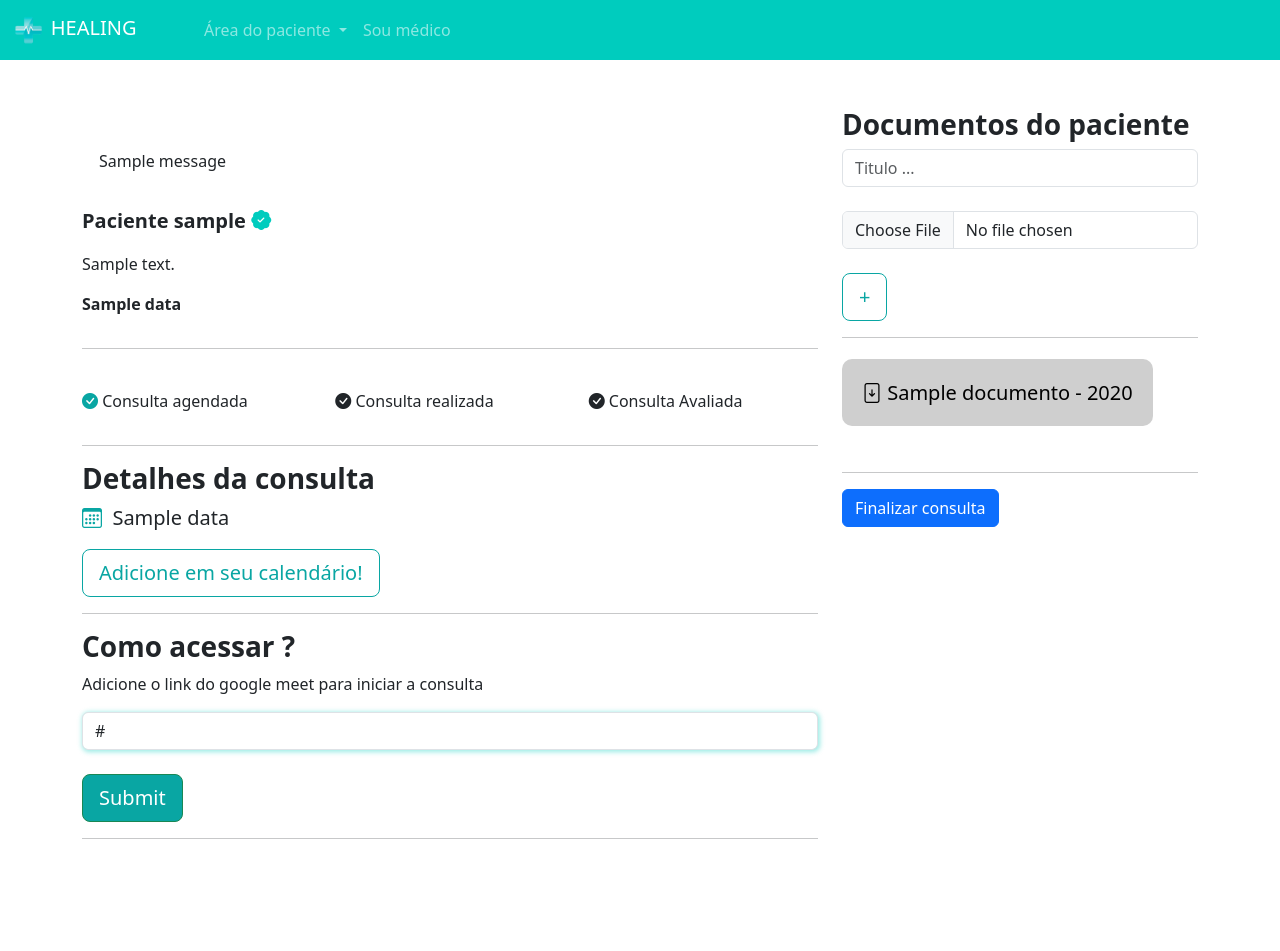
After one commit to CarlosMensales/PSW-10.0, a Django app: template medico/templates/consulta_area_medico.html in a window 1280 px wide. The commit adds this page. Run offline with Django 5.2, Linux system fonts and the light colour scheme; the template is opened without the code that fills it: most values are stand-ins (such as "Sample title", 1, 10 or a date in 2020); one stand-in notice (Sample message) is shown.

Commit message:
Fim da aula 3

```diff
--- a/medico/templates/abrir_horario.html
+++ b/medico/templates/abrir_horario.html
@@ -9,6 +9,7 @@
 
 
 {% block 'body' %}
+{% include 'partials/navbar.html'%}
 
 
     <div class="container">
--- a/medico/templates/cadastro_medico.html
+++ b/medico/templates/cadastro_medico.html
@@ -8,6 +8,8 @@
 {% endblock 'head' %}
 
 {% block 'body' %}
+{% include 'partials/navbar.html'%}
+
 
 <div class="container">
     <br>
--- /dev/null
+++ b/medico/templates/consulta_area_medico.html
@@ -0,0 +1,112 @@
+{% extends "base.html" %}
+{% load static %}
+
+{% block 'head' %}
+
+    <link rel="stylesheet" href="{% static 'medicos/css/abrir_horario.css' %}">
+    <link rel="stylesheet" href="{% static 'usuarios/css/usuarios.css' %}">
+    <link rel="stylesheet" href="{% static 'medicos/css/cadastro_medico.css' %}">
+    <link rel="stylesheet" href="{% static 'pacientes/css/home.css' %}">
+    <link rel="stylesheet" href="{% static 'pacientes/css/agendar_horario.css' %}">
+    <link rel="stylesheet" href="https://cdn.jsdelivr.net/npm/bootstrap-icons@1.11.3/font/bootstrap-icons.min.css">
+
+{% endblock 'head' %}
+
+{% block 'body' %}
+    {% include "partials/navbar.html" %}
+
+    <br><br>
+    <div class="container">
+        <div class="row">
+            <div class="col-md-8">
+                {% if consulta.status == 'C' %}
+                    <div class="alert alert-danger" role="alert">
+                        Consulta cancelada
+                    </div>
+                {% elif consulta.status == 'F' %}
+                    <div class="alert alert-success" role="alert">
+                        Consulta Finalizada
+                    </div>
+                {% elif consulta.status == 'I' %}
+                    <div class="alert alert-primary" role="alert">
+                        Consulta inicializada, acesse o link imediatamente!
+                    </div>
+                {% endif %}
+                {% if messages %}
+                    <br>
+                    {% for message in messages %}
+                        <section class="alert {{message.tags}}">
+                            {{message}}
+                        </section>
+                    {% endfor %}
+                {% endif %}
+                <div class="row">
+                    <div class="col-md">
+                        <p style="font-size: 20px" class="p-bold">Paciente {{consulta.paciente.username}} <i class="bi bi-patch-check-fill icon-main"></i></p>
+                        <p>{{dado_medico.descricao}}</p>
+                        <p class="p-bold">{{consulta.data_aberta.data}}</p>
+                    </div>
+                </div>
+                <hr>
+                <br>
+                <div class="row">
+                    <div class="col-md">
+
+                        <p><i class="color-dark bi bi-check-circle-fill"></i> Consulta agendada</p>
+                    </div>
+                    <div class="col-md">
+                        <p><i class="{% if consulta.status == 'F' %}color-dark{% endif %} bi bi-check-circle-fill"></i> Consulta realizada</p>
+                    </div>
+                    <div class="col-md">
+                        <p><i class="bi bi-check-circle-fill"></i> Consulta Avaliada</p>
+                    </div>
+                </div>
+                <hr>
+                <h3 class="p-bold">Detalhes da consulta</h3>
+                <p style="font-size:20px"><i class="bi bi-calendar3 color-dark"></i>&nbsp {{consulta.data_aberta.data}}</p>
+                <a style="cursor: auto;" class="btn btn-dark-color-outline btn-lg">Adicione em seu calendário!</a>
+                <hr>
+                <h3 class="p-bold">Como acessar ?</h3>
+                <p>Adicione o link do google meet para iniciar a consulta</p>
+                <form action="{% url 'consulta_area_medico' consulta.id %}" method="POST">{% csrf_token %}
+                    <input type="text" name="link" class="form-control shadow-main-color" id="" placeholder="Link ..." value="{% if consulta.link %}{{consulta.link}}{% endif %}">
+                    <br>
+                    <input type="submit" class="btn btn-success btn-dark-color btn-lg">
+                </form>
+
+
+
+                <hr>
+
+                <br>
+                <br>
+                <br>
+                <br>
+            </div>
+            <div class="col-md">
+                <h3 class="p-bold">Documentos do paciente</h3>
+                <form action="{% url 'add_consulta' consulta.id %}" method="POST" enctype="multipart/form-data"> {% csrf_token %}
+                    <input type="text" name="titulo" class="form-control" placeholder="Titulo ...">
+                    <br>
+                    <input type="file" name="documento" class="form-control">
+                    <br>
+                    <input type="submit" class="btn btn-dark-color-outline btn-lg" value="+">
+                </form>
+                <hr>
+                </br>
+                {% for documento in documentos %}
+                <a href="{{documento.documento.url}}" class="link documentos"><i class="bi bi-file-arrow-down"></i> {{documento.titulo}} - {{documento.consulta.data_aberta.data.year}}</a>
+                    </br>
+                    </br>
+
+                {% endfor %}
+                <br>
+
+                <hr>
+                <a href="{% url 'finalizar_consulta' consulta.id %}" class="btn btn-primary">Finalizar consulta</a>
+            </div>
+        </div>
+
+    </div>
+
+{% endblock 'body' %}
--- a/medico/templates/consultas_medico.html
+++ b/medico/templates/consultas_medico.html
@@ -12,6 +12,8 @@
 {% endblock 'head' %}
 
 {% block 'body' %}
+{% include 'partials/navbar.html'%}
+
 
     <div class="container">
         <br>
@@ -54,7 +56,7 @@
                 <tbody>
                     {% for consulta in consultas_hoje  %}
                         <tr>
-                            <td><a href="">{{consulta.paciente}}</a></td>
+                            <td><a href="{% url 'consulta_area_medico' consulta.id %}">{{consulta.paciente}}</a></td>
                             <td>{{consulta.get_status_display}}</td>
                             <td>{{consulta.data_aberta.data}}</td>
                         </tr>
@@ -80,7 +82,7 @@
                 <tbody>
                     {% for consulta in consultas_restantes  %}
                         <tr>
-                            <td><a href="">{{consulta.paciente}}</a></td>
+                            <td><a href="{% url 'consulta_area_medico' consulta.id %}">{{consulta.paciente}}</a></td>
                             <td>{{consulta.get_status_display}}</td>
                             <td>{{consulta.data_aberta.data}}</td>
                         </tr>
--- a/medico/urls.py
+++ b/medico/urls.py
@@ -5,4 +5,7 @@ urlpatterns = [
     path('cadastro_medico', views.cadastro_medico, name="cadastro_medico"),
     path('abrir_horario', views.abrir_horario, name="abrir_horario"),
     path('consultas_medico/', views.consultas_medico, name="consultas_medico"),
+    path('consulta_area_medico/<int:id_consulta>/', views.consulta_area_medico, name="consulta_area_medico"),
+    path('finalizar_consulta/<int:id_consulta>', views.finalizar_consulta, name="finalizar_consulta"),
+    path('add_documento/<int:id_consulta>', views.add_documento, name="add_documento")
 ]
--- a/paciente/admin.py
+++ b/paciente/admin.py
@@ -1,4 +1,5 @@
 from django.contrib import admin
-from .models import Consulta
+from .models import Consulta, Documento
 # Register your models here.
 admin.site.register(Consulta)
+admin.site.register(Documento)
--- a/paciente/templates/escolher_horario.html
+++ b/paciente/templates/escolher_horario.html
@@ -13,6 +13,8 @@
 
 
 {% block 'body' %}
+{% include 'partials/navbar.html'%}
+
 
     <div class="container">
         <br><br>
--- a/paciente/templates/home.html
+++ b/paciente/templates/home.html
@@ -11,6 +11,8 @@
 
 
 {% block 'body' %}
+
+{% include 'partials/navbar.html'%}
 
 <br><br>
 
--- a/paciente/templates/minhas_consultas.html
+++ b/paciente/templates/minhas_consultas.html
@@ -12,6 +12,7 @@
 {% endblock 'head' %}
 
 {% block 'body' %}
+{% include 'partials/navbar.html'%}
 
 
     <div class="container">
@@ -47,9 +48,10 @@
                 <tbody>
                     {% for consulta in minhas_consultas  %}
                         <tr>
-                            <td><a href="#">Dr(a). {{consulta.data_aberta.user}}</a></td>
+                            <td><a href="{% url 'consulta' consulta.id %}">Dr(a). {{consulta.data_aberta.user}}</a></td>
                             <td>{{consulta.get_status_display}}</td>
                             <td>{{consulta.data_aberta.data}}</td>
+                            <td><a href="{% url 'cancelar_consulta' consulta.id %}" class="btn btn-primary">Cancelar consulta</a></td>
                         </tr>
                     {% endfor %}
                 </tbody>
--- a/paciente/urls.py
+++ b/paciente/urls.py
@@ -6,4 +6,6 @@ urlpatterns = [
     path('escolher_horario/<int:id_dados_medicos>', views.escolher_horario, name="escolher_horario"),
     path('agendar_horario/<int:id_data_aberta>/', views.agendar_horario, name="agendar_horario"),
     path('minhas_consultas/', views.minhas_consultas, name="minhas_consultas"),
+    path('consulta/<int:id_consulta>/', views.consulta, name="consulta"),
+    path('cancelar_consulta/<int_id>', views.cancelar_consulta, name="cancelar_consulta")
 ]
--- /dev/null
+++ b/templates/partials/navbar.html
@@ -0,0 +1,38 @@
+{% load static %}
+<nav class="navbar navbar-expand-lg navbar-dark bg-color-dark">
+    <div class="container-fluid">
+      <a class="navbar-brand" href="#"><img src="{% static 'geral/img/logo.png' %}" width="20%" alt="">&nbspHEALING</a>
+      <button class="navbar-toggler" type="button" data-bs-toggle="collapse" data-bs-target="#navbarNav" aria-controls="navbarNav" aria-expanded="false" aria-label="Toggle navigation">
+        <span class="navbar-toggler-icon"></span>
+      </button>
+      <div class="collapse navbar-collapse" id="navbarNav">
+        <ul class="navbar-nav">
+            <li class="nav-item dropdown">
+                <a class="nav-link dropdown-toggle" href="#" id="navbarDropdownMenuLink" role="button" data-bs-toggle="dropdown" aria-expanded="false">
+                  Área do paciente
+                </a>
+                <ul class="dropdown-menu" aria-labelledby="navbarDropdownMenuLink">
+                  <li><a class="dropdown-item" href="{% url 'home' %}">Home</a></li>
+                  <li><a class="dropdown-item" href="{% url 'minhas_consultas' %}">Minhas consultas</a></li>
+                </ul>
+            </li>
+
+            {% if is_medico %}
+                <li class="nav-item dropdown">
+                    <a class="nav-link dropdown-toggle" href="#" id="navbarDropdownMenuLink" role="button" data-bs-toggle="dropdown" aria-expanded="false">
+                        Área do médico
+                    </a>
+                    <ul class="dropdown-menu" aria-labelledby="navbarDropdownMenuLink">
+                        <li><a class="dropdown-item" href="{% url 'abrir_horario' %}">Abrir horários</a></li>
+                        <li><a class="dropdown-item" href="{% url 'consultas_medico' %}">Suas consultas</a></li>
+                    </ul>
+                </li>
+            {% else %}
+                <li class="nav-item">
+                    <a class="nav-link" href="{% url 'cadastro_medico' %}">Sou médico</a>
+                </li>
+            {% endif %}
+        </ul>
+      </div>
+    </div>
+  </nav>
```
Also changed, not shown: medico/views.py (+74 -4 lines), paciente/models.py (+8 -0 lines), paciente/templates/consulta.html (added, +93 -0 lines), paciente/views.py (+23 -6 lines), db.sqlite3, medico/models.py (line endings or trailing spaces), paciente/migrations/0002_documento.py (added).
